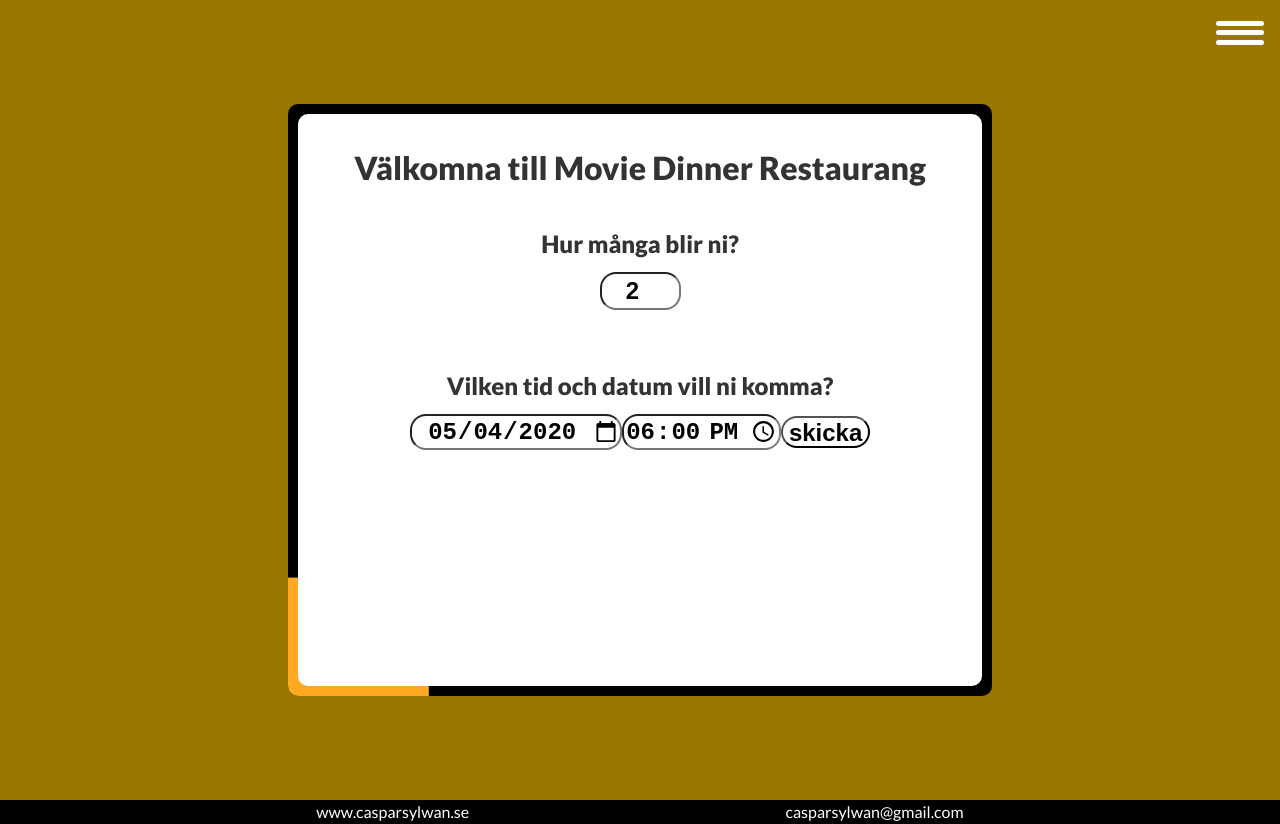
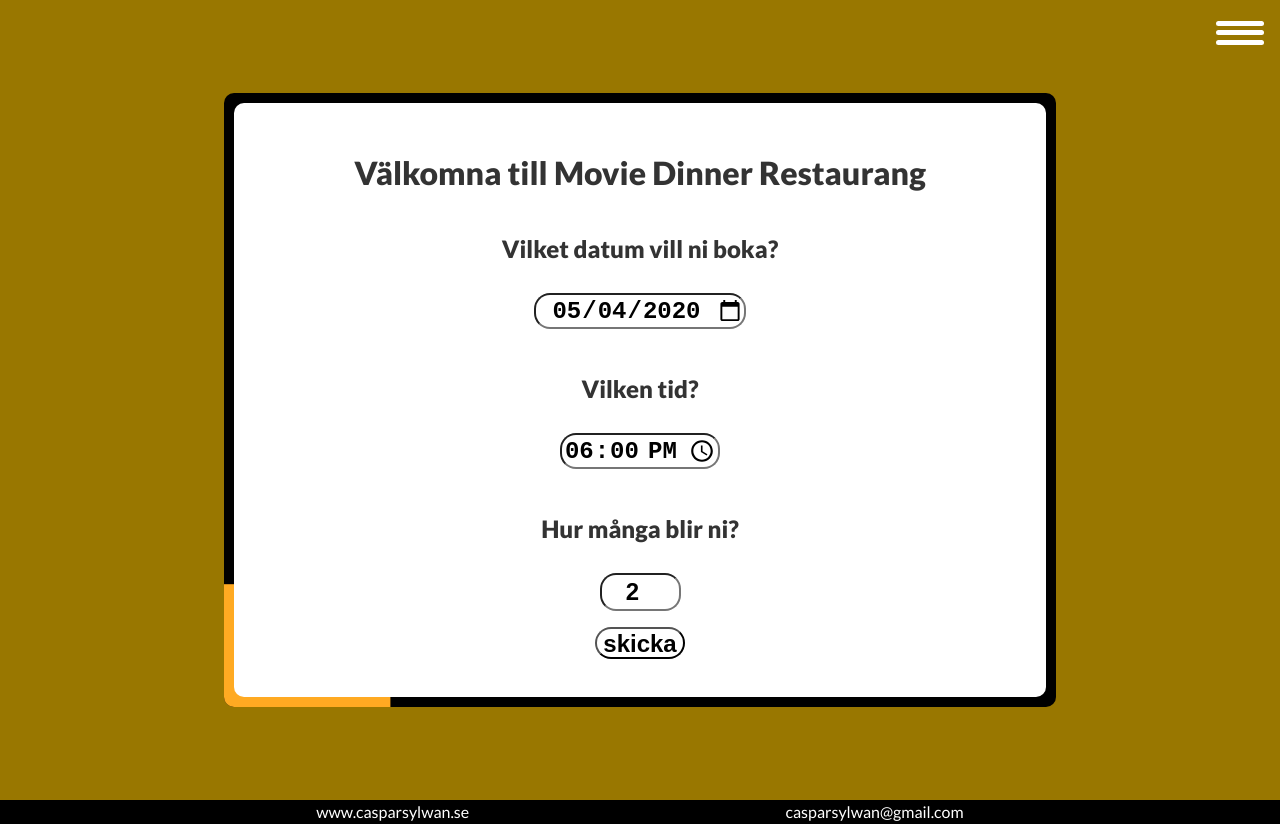
Before and after one commit to casparsylwan/movienight, an Angular app: page /restaurang in a window 1280 px wide. Built offline with nearby package versions, Linux system fonts and the light colour scheme.

Commit message:
redesign of first questioners in restaurant

```diff
--- a/src/app/pages/components/room/room.component.css
+++ b/src/app/pages/components/room/room.component.css
@@ -12,9 +12,10 @@
     z-index: 2;
     overflow: hidden;
     border-radius: 10px;
-    height: 70vh;
-    width: 40rem;
+    height: fit-content;
+    width: 60%;
     padding: 1rem 2rem;
+    margin: 2rem 0 2rem 0;
     background-color: black;
 
 }
@@ -51,29 +52,32 @@
 }
 
 .cover{
-    position: absolute;
+    position: relative;
     top:0;
-    bottom: 0;
     left: 0;
     right: 0;
     z-index: 10;
+    height: fit-content;
     background-color: transparent;
 
     display: flex;
     flex-direction: column;
     justify-content: flex-start;
     align-items: center;
+    padding: 2rem;
 }
 
 h1, h2{
     font-size: 2rem;
     font-weight: bolder;
     color:#333;
-    margin-top: 3rem;
+
     text-align: center;
+    padding: 1rem;
 }
 
 h2{
+    margin-top: 1rem;
     font-size: 1.5rem;
 }
 
@@ -116,3 +120,12 @@ h2{
 .correct{
     margin-bottom: 1rem;
 }
+
+@media screen and (max-width:700px){
+
+    .room{
+
+        width: 80%;
+    }
+
+}
--- a/src/app/pages/components/room/room.component.html
+++ b/src/app/pages/components/room/room.component.html
@@ -2,20 +2,27 @@
     <section class="room">
         <div class="cover">
             <h1>{{ welcome }}</h1>
+            <h2>Vilket datum vill ni boka?</h2>
+
+             <div class="btn-input">
+                <input id="date" class="numberOfTickets" type="date" [(ngModel)]="movieDate">
+            </div>
+            <h2>Vilken tid?</h2>
+            <div class="btn-input">
+                <input type="time"  min="17" max="24" [(ngModel)]="time">
+            </div>
+
             <h2>Hur många blir ni?</h2>
             <div class="btn-input">
                 <input type="number" class="numberOfTickets" min="1" max="10" value="1" [(ngModel)]="tickets" />
             </div>
-            <h2>Vilken tid och datum vill ni komma?</h2>
-            <div class="btn-input">
-                <input id="date" class="numberOfTickets" type="date" [(ngModel)]="movieDate">
-                <input type="time"  min="17" max="24" [(ngModel)]="time">
-                <button (click)="getDateAndTime()" class="tickets">
+
+
+
+
+            <button (click)="getDateAndTime()" class="tickets">
                     skicka
                 </button>
-
-            </div>
-
             <h2
                 *ngIf="dateTimeDecided && numberOfGuestsDecided"
                 class="correct">Ni är {{ tickets }} den {{ movieDate }} klockan {{ time }}</h2>
```
